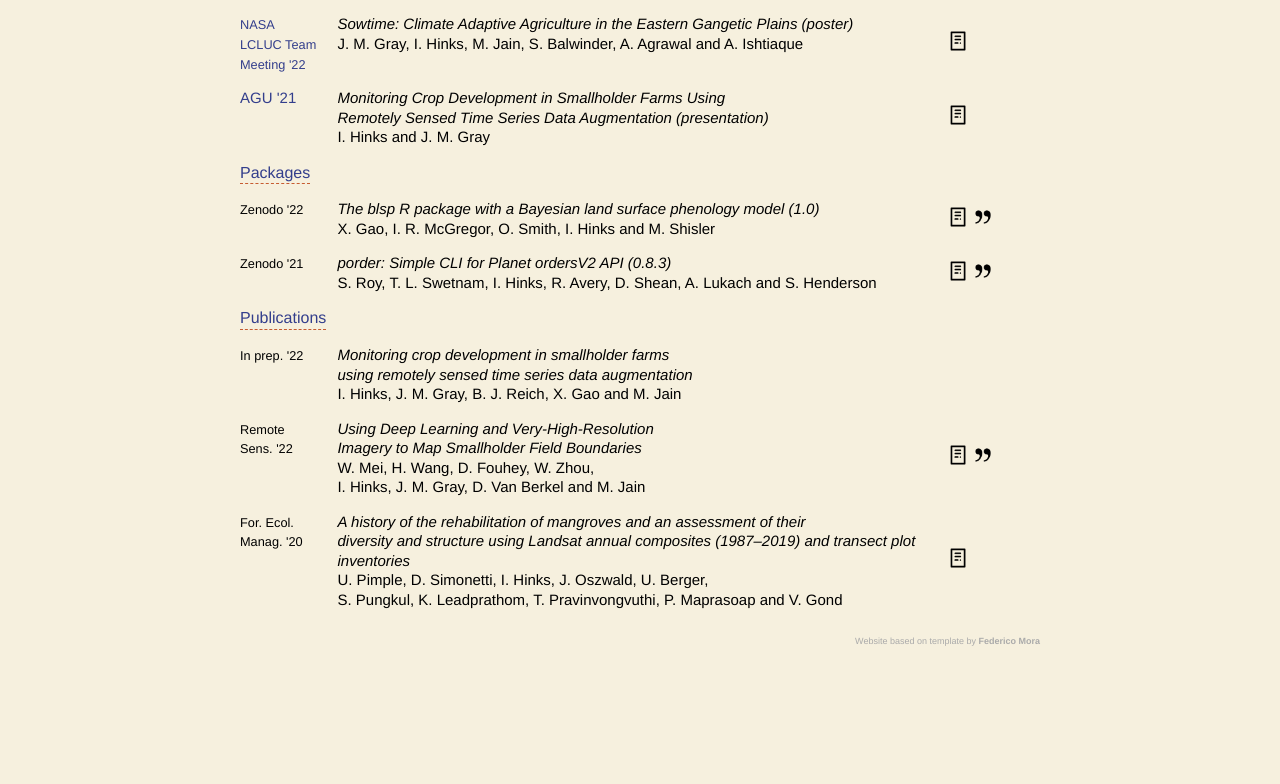
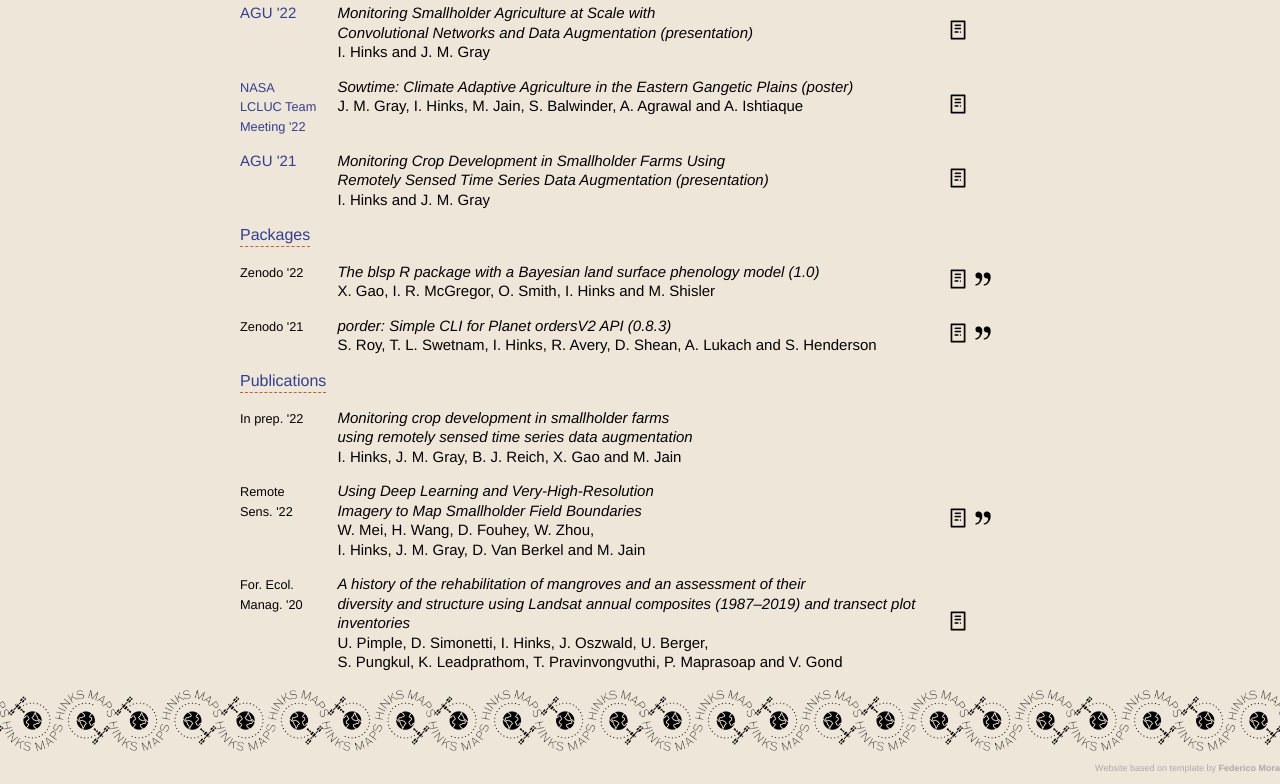
Before and after one commit to iHinks/ihinks.github.io, a plain HTML site: page docs/index.html in a window 1280 px wide. Shown: the part 851-1635 px from the top of the page. Before the commit the page ends 1508 px from the top, so only its background shows below. Drawn offline with Linux system fonts and the light colour scheme.

Commit message:
added hinksmaps animation

```diff
--- a/data/style.json
+++ b/data/style.json
@@ -1,6 +1,6 @@
 {
     "font-color": "2F2F2E",
-    "background-color": "#F6F0DE",
+    "background-color": "#EFE6DA",
     "header-color": "#333E8C",
     "accent-color": "#333E8C",
     "link-hover-color": "#42A677",
@@ -10,6 +10,7 @@
     "slides-img": "images/slides.png",
     "bibtex-img": "images/bibtex.png",
     "headshot-img": "images/Izzi_Hinks_withdots.png",
+    "hinksmaps-animation": "images/tan_bg_hinksmaps.gif",
 
     "font-color-dark": "#EEEEEE",
     "background-color-dark": "black",
@@ -21,5 +22,6 @@
     "extra-img-dark": "images/extra-dark.png",
     "slides-img-dark": "images/slides-dark.png",
     "bibtex-img-dark": "images/bibtex-dark.png",
-    "headshot-img-dark": "images/Izzi_Hinks_withdots-dark.png"
+    "headshot-img-dark": "images/Izzi_Hinks_withdots-dark.png",
+    "hinksmaps-animation-dark": "images/tan_bg_hinksmaps.gif"
 }
--- a/docs/index.html
+++ b/docs/index.html
@@ -274,10 +274,20 @@ V. Gond
 </div>
 
 <footer>
+  <div class="bigrow">
+    <div class="bigcol">
+      <img class="hinksmaps-animation" src="images/tan_bg_hinksmaps.gif" alt="Izzi Maps logo animation" style="width: 100%">
+    </div>
+    <div class="bigcol">
+      <img class="hinksmaps-animation" src="images/tan_bg_hinksmaps.gif" alt="Izzi Maps logo animation" style="width: 100%">
+    </div>
+  </div>
+  <!-- <img class="hinksmaps-animation" src="images/tan_bg_hinksmaps.gif" alt="Izzi Maps logo animation"> -->
   <p>
     Website based on template by
     <a href="https://federicoaureliano.github.io/">Federico Mora</a>
   </p>
 </footer>
+
 </body>
 </html>
--- a/docs/light.css
+++ b/docs/light.css
@@ -7,7 +7,7 @@ header {
 }
 
 body {
-    background-color: #F6F0DE;
+    background-color: #EFE6DA;
     color: font-color;
 }
 
--- a/docs/main.css
+++ b/docs/main.css
@@ -8,6 +8,7 @@ body {
     -webkit-text-size-adjust: none;
     -moz-text-size-adjust: none;
     -ms-text-size-adjust: none;
+    z-index: 3
 }
 
 .content {
@@ -34,15 +35,17 @@ header {
 }
 
 footer {
-    margin-left: auto;
-    margin-right: auto;
-    max-width: 800px;
-    width: 90%;
+    margin-left: 0;
+    margin-right: 0;
+    max-width: 2000px;
+    width: 100%;
     font-size: xx-small;
     text-align: right;
     padding-top: 2em;
     padding-bottom: 1em;
     color: #AAAAAA;
+    position: relative;
+    z-index: -5;
 }
 
 footer a {
@@ -174,6 +177,8 @@ a {
     /* border-radius: 80px 0px 80px 0px; */
 }
 
+
+
 /* End Profile */
 
 /* Start News and Pubs */
@@ -228,6 +233,12 @@ a {
 .paper-icon, .paper-icon-dark {
     width: 20px;
     padding-left: 5px;
+}
+
+.hinksmaps-animation, .hinksmaps-animation-dark {
+    z-index: -5;
+    width: 100%;
+    height: auto;
 }
 
 .paper-title {
@@ -401,12 +412,16 @@ input:checked + .slider:before {
 
 }
 
-/* Clear floats after the columns */
-.row:after {
-    content: "";
-    display: table;
-    clear: both;
-  }
+.bigrow {
+    width: 100%;
+    display: flex;
+}
+
+/* Create three equal columns that sits next to each other */
+.bigcol {
+    flex: 33.33%;
+    padding: 0px;
+}
 
   /* Responsive layout - when the screen is less than 640px wide, make the  columns stack on top of each other instead of next to each other */
 @media screen and (max-width: 640px) {
--- a/templates/main.css
+++ b/templates/main.css
@@ -8,6 +8,7 @@ body {
     -webkit-text-size-adjust: none;
     -moz-text-size-adjust: none;
     -ms-text-size-adjust: none;
+    z-index: 3
 }
 
 .content {
@@ -34,15 +35,17 @@ header {
 }
 
 footer {
-    margin-left: auto;
-    margin-right: auto;
-    max-width: 800px;
-    width: 90%;
+    margin-left: 0;
+    margin-right: 0;
+    max-width: 2000px;
+    width: 100%;
     font-size: xx-small;
     text-align: right;
     padding-top: 2em;
     padding-bottom: 1em;
     color: #AAAAAA;
+    position: relative;
+    z-index: -5;
 }
 
 footer a {
@@ -174,6 +177,8 @@ a {
     /* border-radius: 80px 0px 80px 0px; */
 }
 
+
+
 /* End Profile */
 
 /* Start News and Pubs */
@@ -228,6 +233,12 @@ a {
 .paper-icon, .paper-icon-dark {
     width: 20px;
     padding-left: 5px;
+}
+
+.hinksmaps-animation, .hinksmaps-animation-dark {
+    z-index: -5;
+    width: 100%;
+    height: auto;
 }
 
 .paper-title {
@@ -401,12 +412,16 @@ input:checked + .slider:before {
 
 }
 
-/* Clear floats after the columns */
-.row:after {
-    content: "";
-    display: table;
-    clear: both;
-  }
+.bigrow {
+    width: 100%;
+    display: flex;
+}
+
+/* Create three equal columns that sits next to each other */
+.bigcol {
+    flex: 33.33%;
+    padding: 0px;
+}
 
   /* Responsive layout - when the screen is less than 640px wide, make the  columns stack on top of each other instead of next to each other */
 @media screen and (max-width: 640px) {
```
Also changed, not shown: docs/news.html (+10 -0 lines), docs/pubs.html (+10 -0 lines), templates/footer.html (+9 -0 lines), docs/images/black_bg_hinksmaps.gif (added), docs/images/tan_bg_hinksmaps.gif (added).
